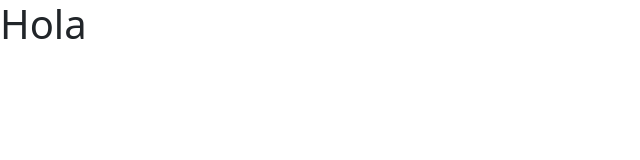
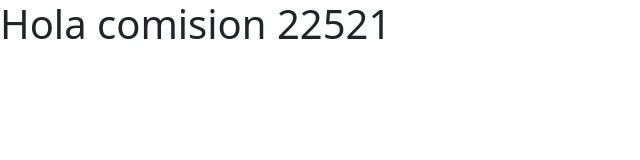
Before and after one commit to MarcelaCerda/prueba22521, a plain HTML site: page index.html in a window 1280 px wide. Shown: the whole page, without its empty margins (0-640 px from the left). Drawn offline with nearby package versions, Linux system fonts and the light colour scheme.

Commit message:
fecha 15092022 2da version

```diff
--- a/index.html
+++ b/index.html
@@ -15,7 +15,7 @@
 
 <body>
   <header>
-   <h1>Hola</h1>
+   <h1>Hola  comision 22521</h1>
   </header>
   <main>
 
```
